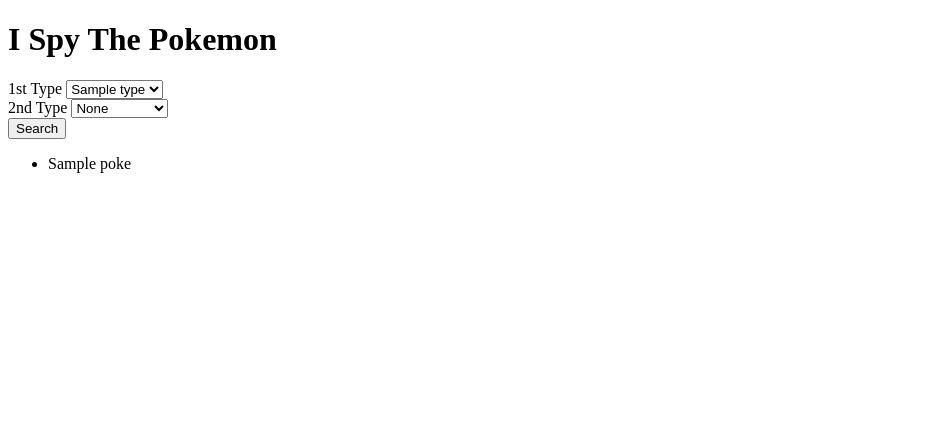
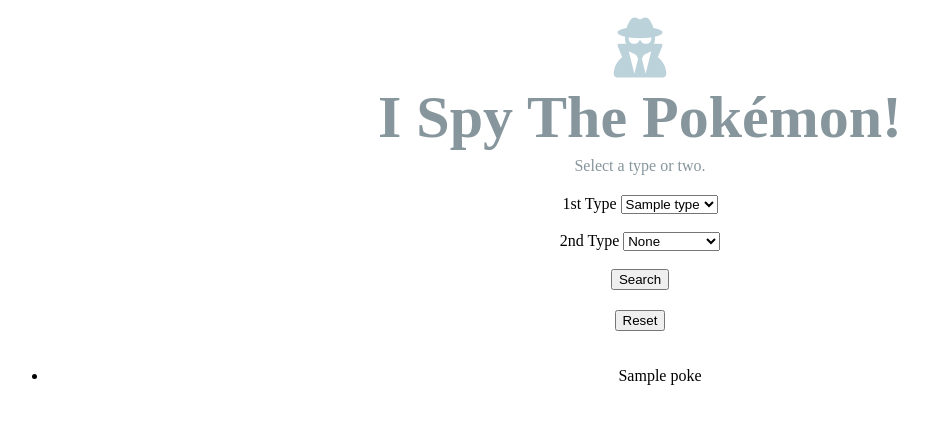
Before and after one commit to danyeaw/ispythepokemon, a FastAPI app: template ispythepokemon/templates/index.html in a window 1280 px wide. Shown: the top 424 px of the page, without its empty margins (0-952 px from the left). Run offline with FastAPI, Linux system fonts and the light colour scheme; the template is opened without the code that fills it: most values are stand-ins (such as "Sample title", 1, 10 or a date in 2020); some libraries are stand-ins or nearby versions.

Commit message:
Create initial CSS styling of webpage

```diff
--- a/ispythepokemon/app.py
+++ b/ispythepokemon/app.py
@@ -1,12 +1,14 @@
 from fastapi import FastAPI, Request, Depends
 from fastapi.responses import HTMLResponse
 from fastapi.templating import Jinja2Templates
+from fastapi.staticfiles import StaticFiles
 from sqlmodel import Session, or_, select
 
 from ispythepokemon.database import create_db_and_tables, engine
 from ispythepokemon.models import Pokemon
 
 app = FastAPI()
+app.mount("/static", StaticFiles(directory="ispythepokemon/static"), name="static")
 templates = Jinja2Templates(directory="ispythepokemon/templates")
 
 
@@ -22,7 +24,7 @@ def on_startup():
 
 @app.get("/", response_class=HTMLResponse)
 def home(request: Request):
-    pokemon = all_pokemon()
+    pokemon = []
     types = all_types()
     return templates.TemplateResponse(
         "index.html", {"request": request, "pokemon": pokemon, "types": types}
--- /dev/null
+++ b/ispythepokemon/static/style.css
@@ -0,0 +1,82 @@
+*, *:before, *:after {
+    box-sizing: border-box;
+}
+body {
+    text-align: center;
+}
+form {
+    display: inline-block;
+    width: 200px;
+    padding: 5px;
+    margin-bottom: 5px;
+}
+
+.centeredPrompt {
+  /**
+   * Lay out the children of this container with
+   * flexbox.
+   */
+  display: flex;
+
+  /**
+   * Rotate the main axis so that the children
+   * are laid out vertically, the same as in the
+   * above "Side bar" example.
+   */
+  flex-direction: column;
+
+  /**
+   * Instead of pushing the children apart, as in
+   * previous examples, we will group them together
+   * in the center of their container.
+   */
+  justify-content: center;
+
+  /**
+   * Align the children in the center, along
+   * the main axis. Because the direction is
+   * "column" this has a similar effect as setting
+   * text-align: center.
+   */
+  align-items: center;
+
+  min-height: 300px;
+  padding: 10px;
+}
+
+  .centeredPrompt__item + .centeredPrompt__item {
+    margin-top: 5px;
+  }
+
+    .centeredPromptIcon {
+      font-size: 60px;
+      line-height: 0;
+    }
+
+    .centeredPromptLabel {
+      color: #86969C;
+      font-size: 60px;
+      font-weight: 700;
+      text-align: center;
+    }
+
+    .centeredPromptDetails {
+      color: #86969C;
+      font-size: 16px;
+      margin-bottom: 10px;
+      text-align: center;
+    }
+
+.icon {
+    color: #BCD2DA;
+}
+
+.centered {
+  margin:50px auto;
+  text-align:center;
+}
+
+.button::-moz-focus-inner{
+  border: 0;
+  padding: 0;
+}
--- a/ispythepokemon/templates/index.html
+++ b/ispythepokemon/templates/index.html
@@ -1,15 +1,20 @@
 <!DOCTYPE html>
 <html lang="en">
 <head>
+    <link rel="stylesheet" href="{{ url_for('static', path='/style.css') }}">
+    <script src="https://use.fontawesome.com/f78c832dee.js" crossorigin="anonymous"></script>
     <meta charset="UTF-8">
-    <title>I Spy The Pokemon</title>
+    <title>I Spy The Pokémon!</title>
 </head>
 <body>
-<H1>I Spy The Pokemon</H1>
-
-<div>
-    <form action="/type/">
-        <label >1st Type</label>
+<div class="centeredPrompt">
+    <div class="centeredPrompt__item centeredPromptIcon">
+        <div class="icon fa fa-user-secret"></div>
+    </div>
+    <div class="centeredPrompt__item centeredPromptLabel">I Spy The Pokémon!</div>
+    <div class="centeredPrompt__item centeredPromptDetails">Select a type or two.</div>
+    <form class="centeredPrompt__item" action="/type/">
+        <label>1st Type</label>
         <select name="type1">
             {% for type in types %}
             {% if type == type1 %}
@@ -17,9 +22,8 @@
             {% endif %}
             <option>{{type}}</option>
             {% endfor %}
-        </select>
-        <br>
-        <label >2nd Type</label>
+        </select><br><br>
+        <label>2nd Type</label>
         <select name="type2">
             <option value="">None</option>
             {% for type in types %}
@@ -28,9 +32,11 @@
             {% endif %}
             <option>{{type}}</option>
             {% endfor %}
-        </select>
-        <br>
+        </select><br><br>
         <button type="submit">Search</button>
+    </form>
+    <form class="centeredPrompt__item" action="/">
+        <button type="submit">Reset</button>
     </form>
 </div>
 <ul>
@@ -38,6 +44,5 @@
     <li>{{poke.name}}</li>
     {% endfor %}
 </ul>
-<script src="https://unpkg.com/htmx.org@1.8.0" integrity="sha384-cZuAZ+ZbwkNRnrKi05G/fjBX+azI9DNOkNYysZ0I/X5ZFgsmMiBXgDZof30F5ofc" crossorigin="anonymous"></script>
 </body>
 </html>
```
Lines whose indentation alone changed are shown as unchanged.
